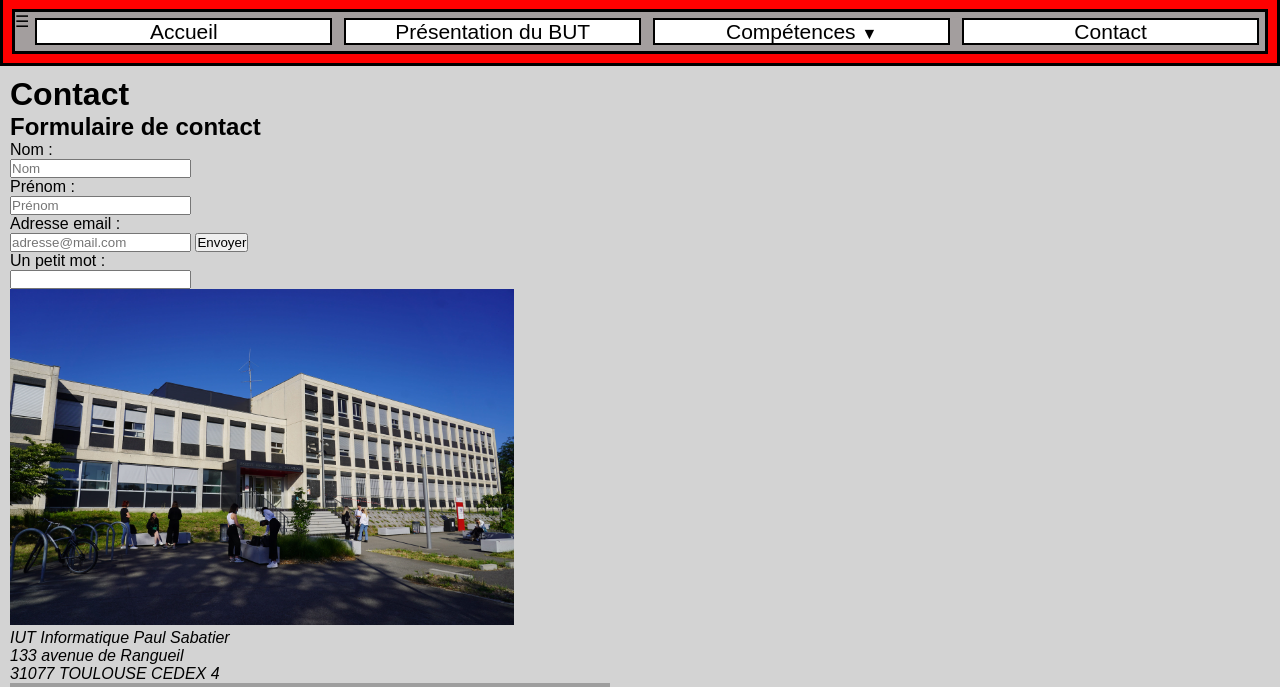
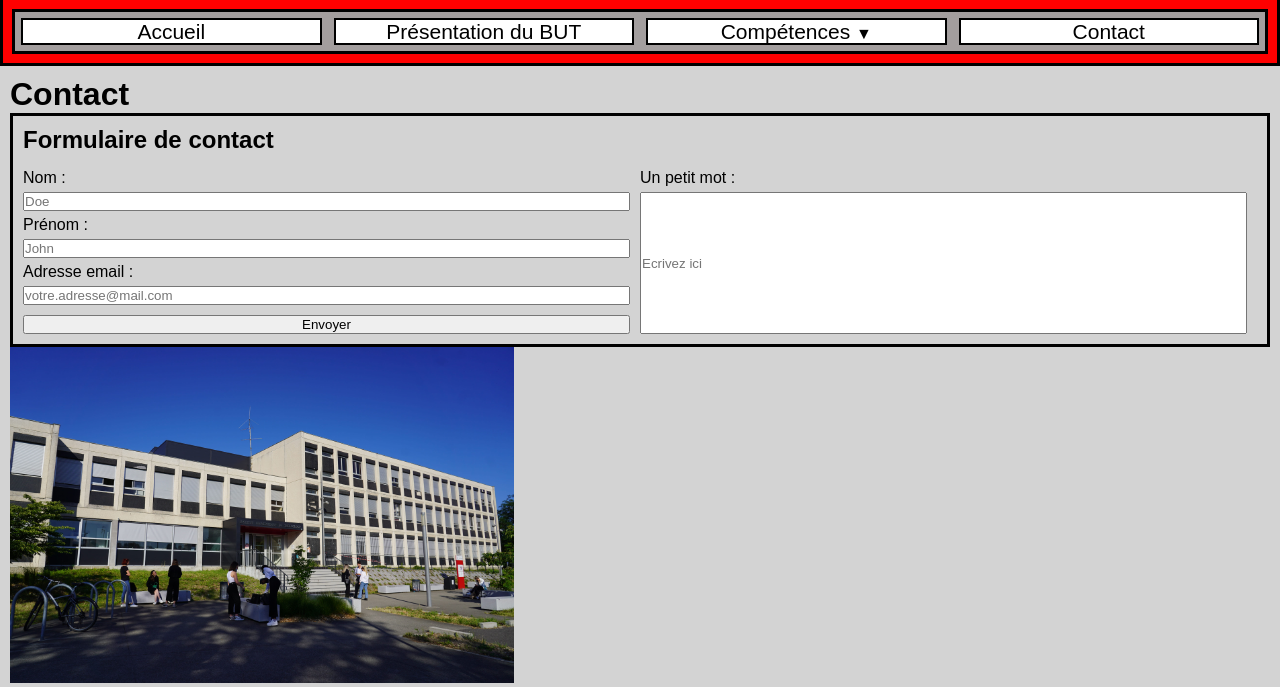
Before and after one commit to PabloHavane/TP_site_BUT, a plain HTML site: page html/contact.html in a window 1280 px wide. Shown: the part 97-784 px from the top of the page. Drawn offline with Linux system fonts and the light colour scheme; grey boxes are pictures that could not be loaded.

Commit message:
CSS Contact

```diff
--- a/html/contact.html
+++ b/html/contact.html
@@ -40,28 +40,28 @@
     <main>
         <h1>Contact</h1>
         <article>
-            <section>
+            <section class="form">
                 <h2>Formulaire de contact</h2>
-                <div class="form">
-                    <div>
-                        <label for="name">Nom :</label>
-                        <input type="text" placeholder="Nom" id="name" name="name">
+                <div class="fc-form">
+                    <div class="fc-form-left">
+                        <label for="name" class="fc-label">Nom :</label>
+                        <input type="text" placeholder="Doe" id="name" name="name">
 
-                        <label for="firstname">Prénom :</label>
-                        <input type="text" placeholder="Prénom" id="firstname">
+                        <label for="firstname" class="fc-label">Prénom :</label>
+                        <input type="text" placeholder="John" id="firstname">
 
-                        <label for="email">Adresse email :</label>
-                        <input type="email" name="email" id="email" placeholder="adresse@mail.com">
+                        <label for="email" class="fc-label">Adresse email :</label>
+                        <input type="email" name="email" id="email" placeholder="votre.adresse@mail.com">
 
-                        <button type="submit">Envoyer</button>
+                        <button type="submit" class="fc-button">Envoyer</button>
                     </div>
-                    <div>
-                        <label for="message">Un petit mot :</label>
-                        <input type="text" name="message" id="message">
+                    <div class="fc-form-right">
+                        <label for="message" class="fc-label">Un petit mot :</label>
+                        <input type="text" name="message" id="message" placeholder="Ecrivez ici">
                     </div>
                 </div>
             </section>
-            <section>
+            <section class="info">
                 <img src="/img/campus-iut.jpg" alt="Photo de l'IUT Paul Sabatier à Toulouse" class="ct-img">
                 <div>
                     <address>
--- a/style.css
+++ b/style.css
@@ -81,13 +81,17 @@ main {
 
   .items{
     /* items de la barre de nav */
-    cursor: pointer;
+
     border: solid black 2px;
     /* qui occupent la largeur de la barre de nav : */
     width: 100%;
     margin: 6px;
     text-align: center;
     background: white;
+  }
+
+  .items a{
+    cursor: pointer;
   }
 
   .items span{
@@ -307,8 +311,47 @@ hr{
 
 /* ************ CONTACT ************* */
 
-label{
+.form{
+  border: 3px solid #000;
+  padding: 10px;
+}
+
+.fc-form{
+  display: flex;
+  justify-content: space-around;
+}
+
+.fc-form button{
   display: block;
+}
+
+.fc-form-left{
+  display: flex;
+  flex-direction: column;
+  justify-content: stretch;
+  width: 100%;
+  padding: 10px 10px 0 0;
+}
+
+.fc-label{
+  display: block;
+  padding: 5px 0;
+}
+
+.fc-button{
+  margin: 10px 0 0 0;
+}
+
+.fc-form-right{
+  display: flex;
+  flex-direction: column;
+  justify-content: stretch;
+  width: 100%;
+  padding: 10px 10px 0 0;
+}
+
+.fc-form-right input{
+  height: 100%;
 }
 
 .ct-img{
```
